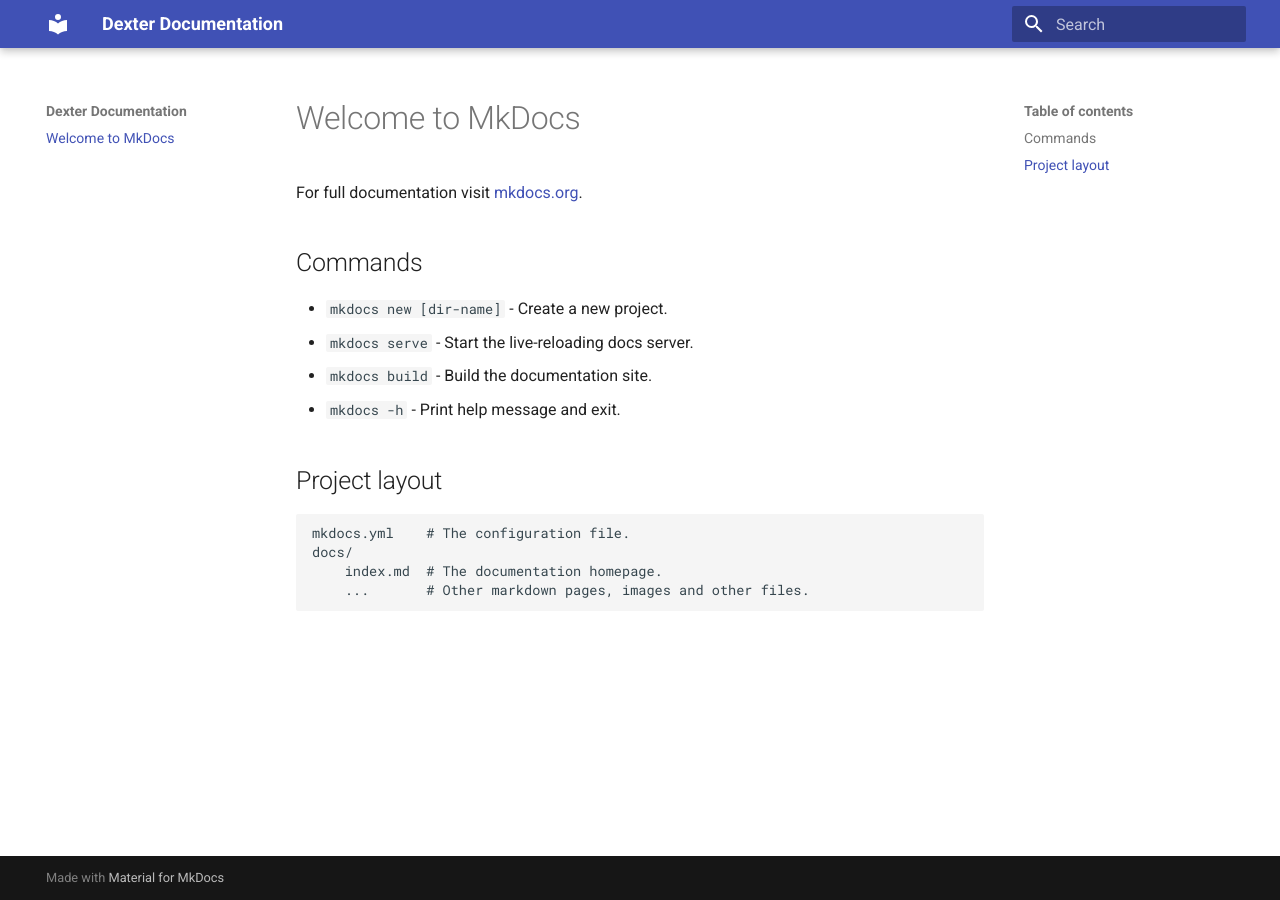
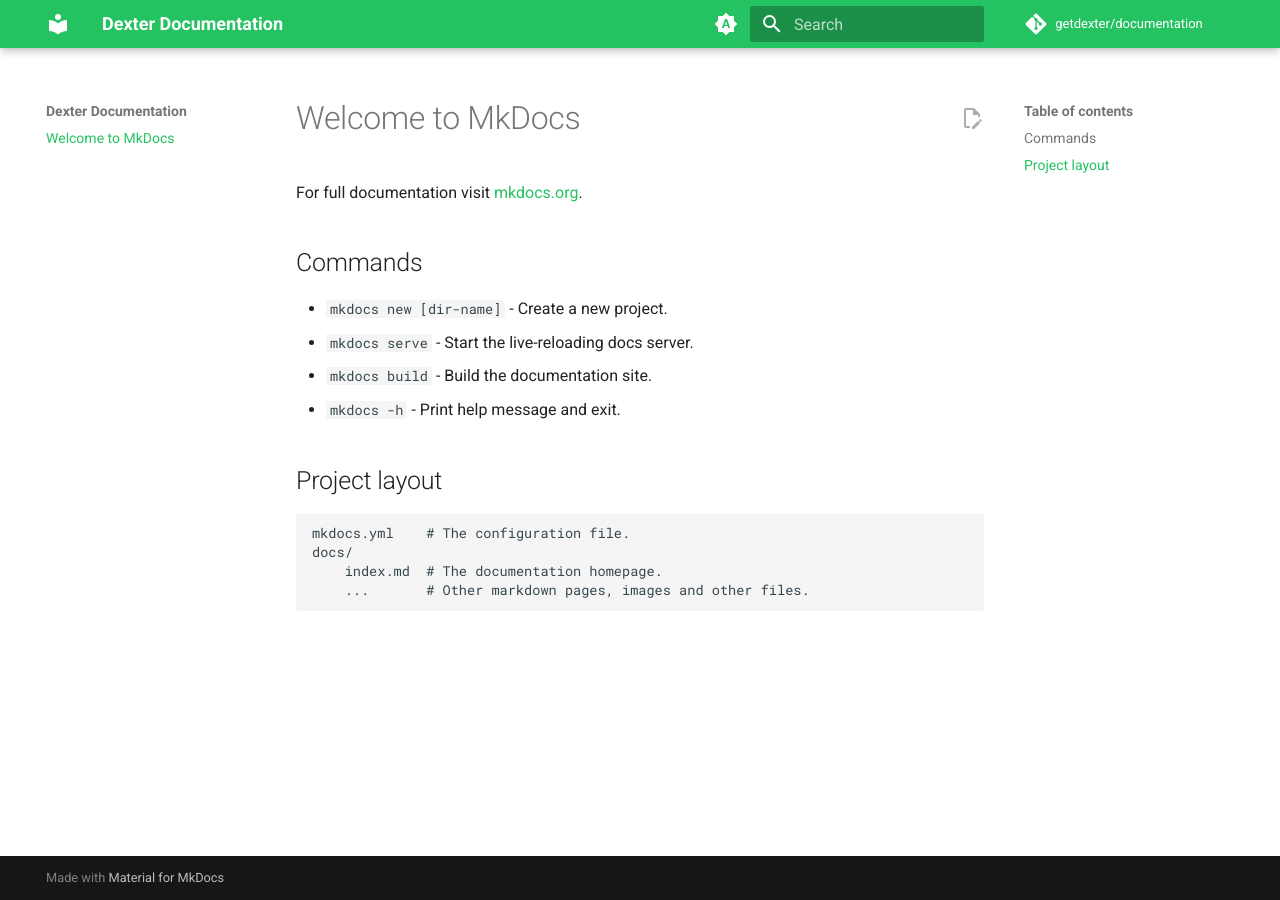
Before and after one commit to getdexter/documentation, an MkDocs documentation site: the page built from docs/index.md, in a window 1280 px wide. Built offline with MkDocs 1.6.1 and Material for MkDocs 9.7.7, drawn with Linux system fonts in a browser that asks for light colours; comment, search, counter and statistics services are not loaded.

Commit message:
tweak palette and add GitHub links

```diff
--- /dev/null
+++ b/docs/stylesheets/extra.css
@@ -0,0 +1,5 @@
+:root {
+  --md-primary-fg-color: #25c261;
+  --md-primary-fg-color--light: #25c261;
+  --md-primary-fg-color--dark: #25c261;
+}
--- a/mkdocs.yml
+++ b/mkdocs.yml
@@ -1,4 +1,36 @@
 site_name: Dexter Documentation
 site_url: https://docs.getdexter.co
+
+repo_url: https://github.com/getdexter/documentation
+repo_name: getdexter/documentation
+edit_uri: edit/main/docs/
+
+extra_css:
+  - stylesheets/extra.css
+
 theme:
   name: material
+  palette:
+    - media: "(prefers-color-scheme)"
+      toggle:
+        icon: material/brightness-auto
+        name: Switch to light mode
+
+    - media: "(prefers-color-scheme: light)"
+      scheme: default
+      primary: custom
+      accent: amber
+      toggle:
+        icon: material/brightness-7
+        name: Switch to dark mode
+
+    # Palette toggle for dark mode
+    - media: "(prefers-color-scheme: dark)"
+      scheme: slate
+      primary: custom
+      accent: amber
+      toggle:
+        icon: material/brightness-4
+        name: Switch to system preference
+  features:
+    - content.action.edit
```
